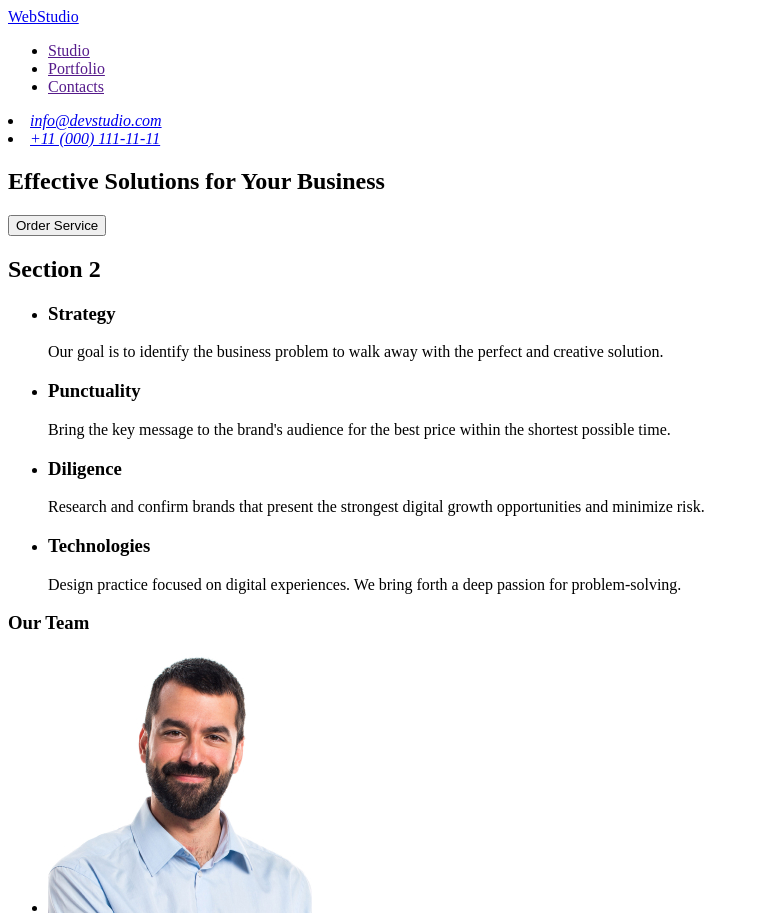
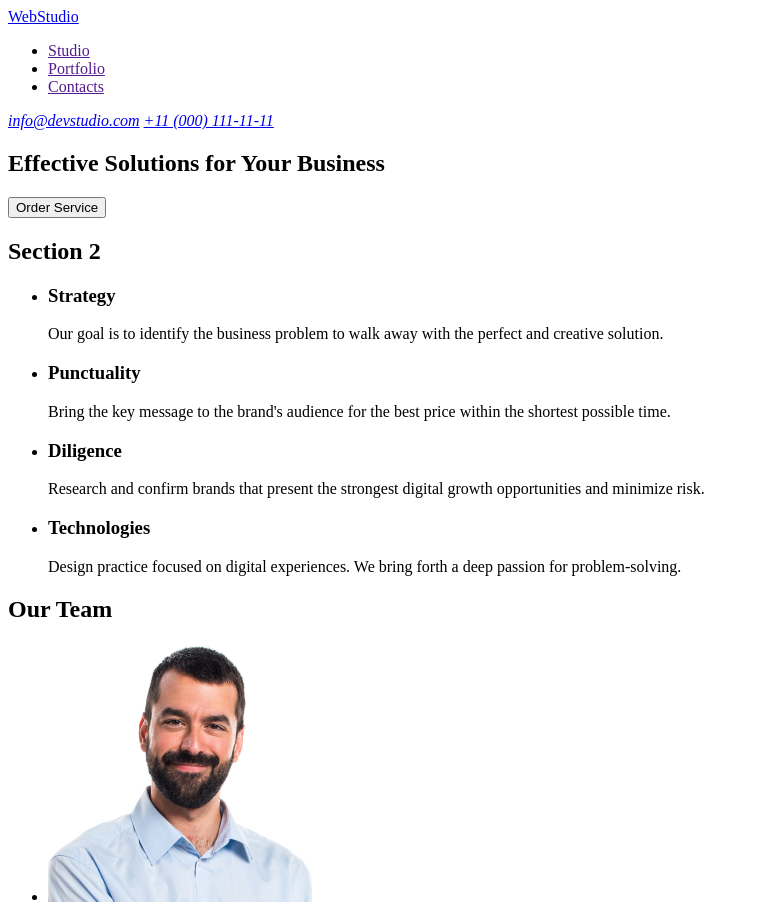
Before and after one commit to OlegFedkiv/goit-markup-hw-01, a plain HTML site: page index.html in a window 1280 px wide. Shown: the top 916 px of the page, without its empty margins (0-759 px from the left). Drawn offline with Linux system fonts and the light colour scheme.

Commit message:
Update index.html
ch

```diff
--- a/index.html
+++ b/index.html
@@ -23,12 +23,8 @@
         </ul>
       </nav>
       <address>
-        <li>
-          <a href="mailto:info@devstudio.com">info@devstudio.com</a>
-        </li>
-        <li>
-          <a href="tel:+110001111111">+11 (000) 111-11-11</a>
-        </li>
+        <a href="mailto:info@devstudio.com">info@devstudio.com</a>
+        <a href="tel:+110001111111">+11 (000) 111-11-11</a>
       </address>
     </header>
     <main>
@@ -77,7 +73,7 @@
 
       <!-- section 3  -->
       <section>
-        <h3>Our Team</h3>
+        <h2>Our Team</h2>
         <ul>
           <li>
             <img
```
